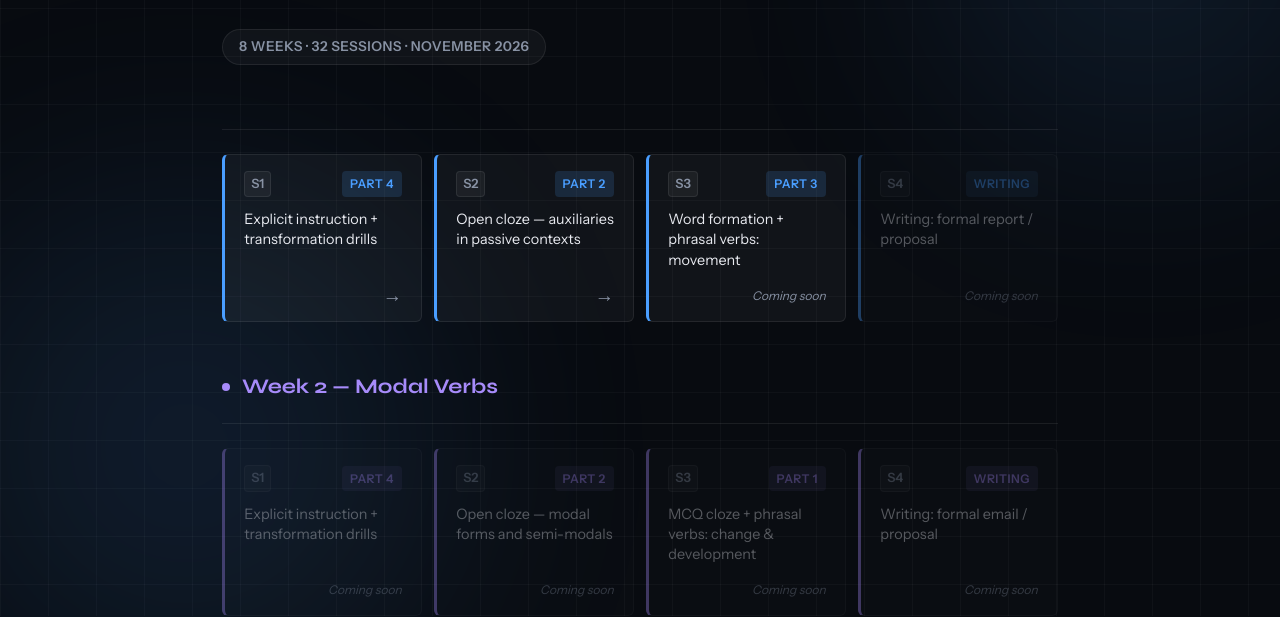
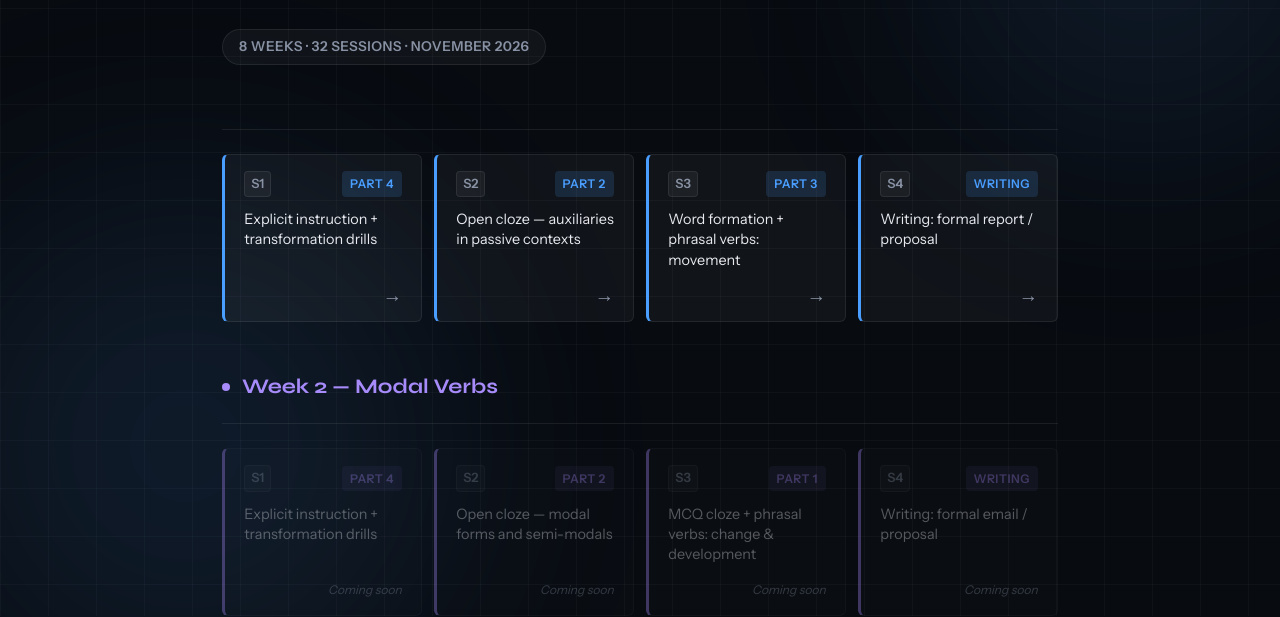
Before and after one commit to jorgeoliart/al-cae-preparation, a website built with Vite: page index.html in a window 1280 px wide. Shown: the part 184-801 px from the top of the page. Built offline with nearby package versions, Linux system fonts and the light colour scheme.

Commit message:
Add google doc for week 1 session s4

```diff
--- a/index.html
+++ b/index.html
@@ -313,16 +313,16 @@
                             <span class="uoe-badge">Part 3</span>
                         </div>
                         <div class="card-desc">Word formation + phrasal verbs: movement</div>
-                        <div class="card-bottom"><span class="coming-soon">Coming soon</span></div>
+                        <div class="card-bottom"><span class="arrow-icon">→</span></div>
                     </a>
-                    <div class="card placeholder">
+                    <a href="https://docs.google.com/document/d/1V-6PmAcdR-9ocvC48iJCLerWIFITIUcHO9sZhn_BJ00/edit?usp=sharing" class="card">
                         <div class="card-top">
                             <span class="session-label">S4</span>
                             <span class="uoe-badge">Writing</span>
                         </div>
                         <div class="card-desc">Writing: formal report / proposal</div>
-                        <div class="card-bottom"><span class="coming-soon">Coming soon</span></div>
-                    </div>
+                        <div class="card-bottom"><span class="arrow-icon">→</span></div>
+                    </a>
                 </div>
             </section>
 
```
